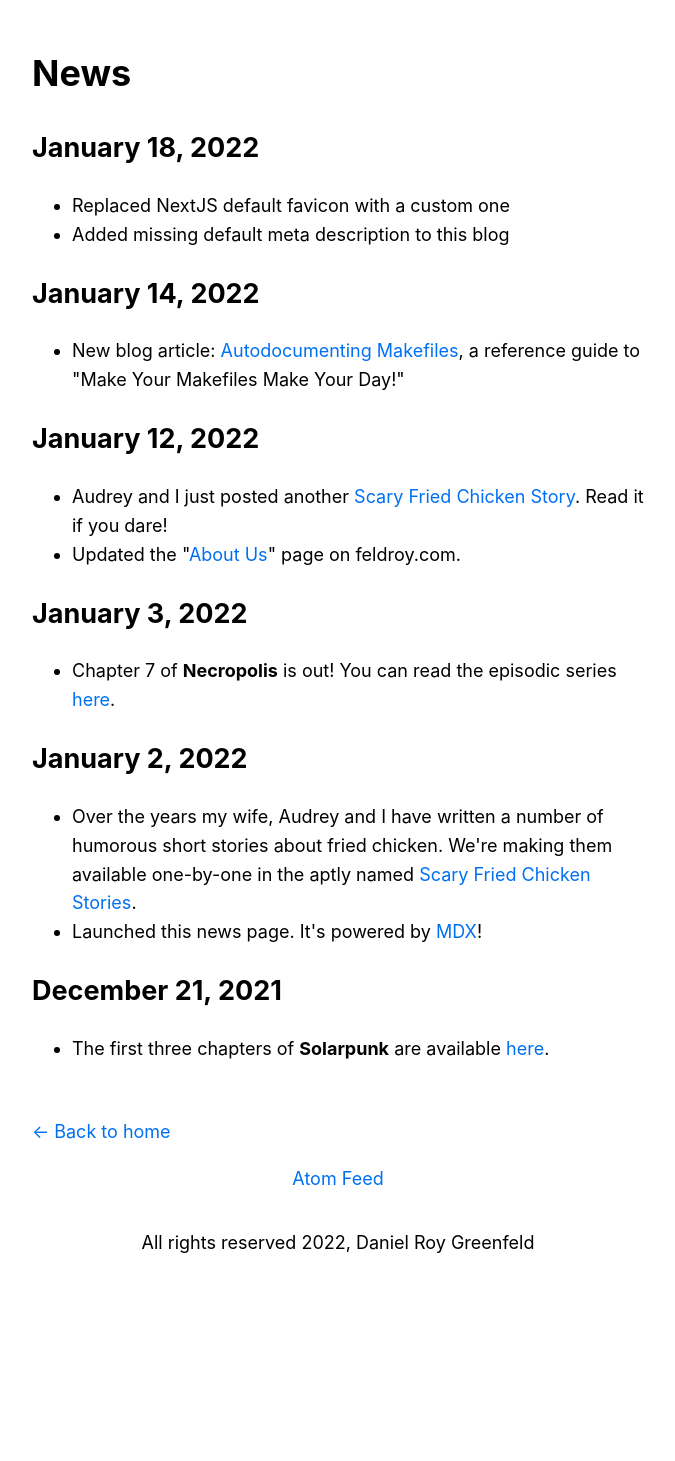
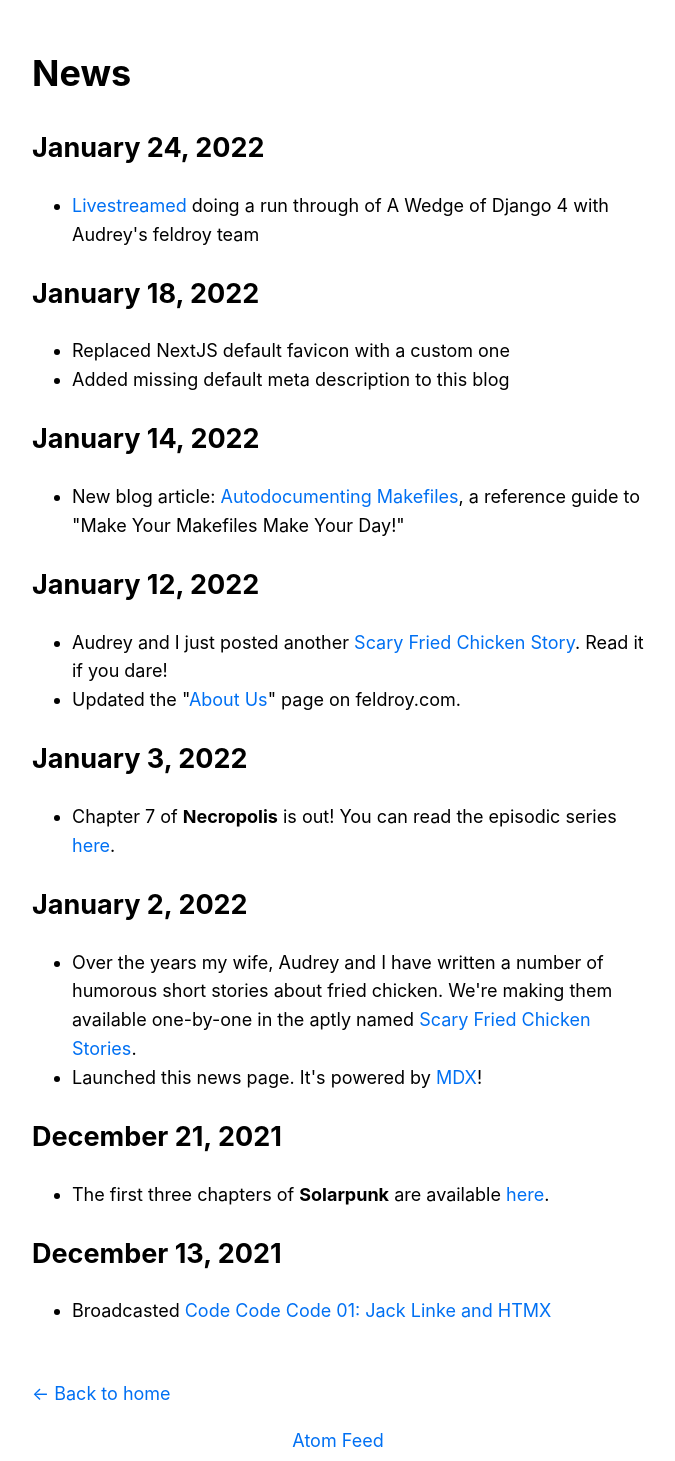
Before and after one commit to mehtaharsh16/daniel.feldroy.com, a Next.js app: page /news in a window 1280 px wide. Shown: the part 289-1750 px from the top of the page, without its empty margins (302-977 px from the left). Before the commit the page ends 1673 px from the top, so only its background shows below. Built offline with nearby package versions, Linux system fonts and the light colour scheme.

Commit message:
Add two items to my news page
Prior to this change, a few items were missing

```diff
--- a/pages/news.mdx
+++ b/pages/news.mdx
@@ -6,6 +6,10 @@ export const meta = {
 }
 
 # News
+
+## January 24, 2022
+
+- [Livestreamed](https://www.youtube.com/watch?v=X8ptWDNGmUY) doing a run through of A Wedge of Django 4 with Audrey's feldroy team
 
 ## January 18, 2022
 
@@ -34,5 +38,9 @@ export const meta = {
 
 - The first three chapters of **Solarpunk** are available [here](https://www.amazon.com/Solarpunk/dp/B09NQDGRCQ).
 
+## December 13, 2021
+
+- Broadcasted [Code Code Code 01: Jack Linke and HTMX](https://www.youtube.com/watch?v=MJQ9E1iap2Y)
+
 
 export default ({ children }) => <Layout meta={meta}>{children}</Layout>
```
